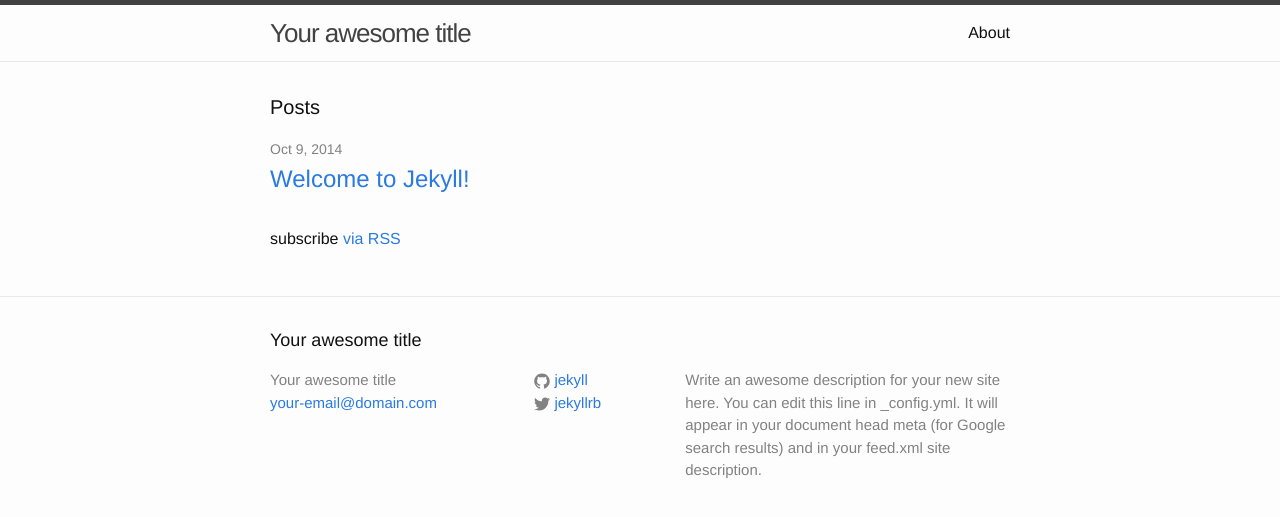
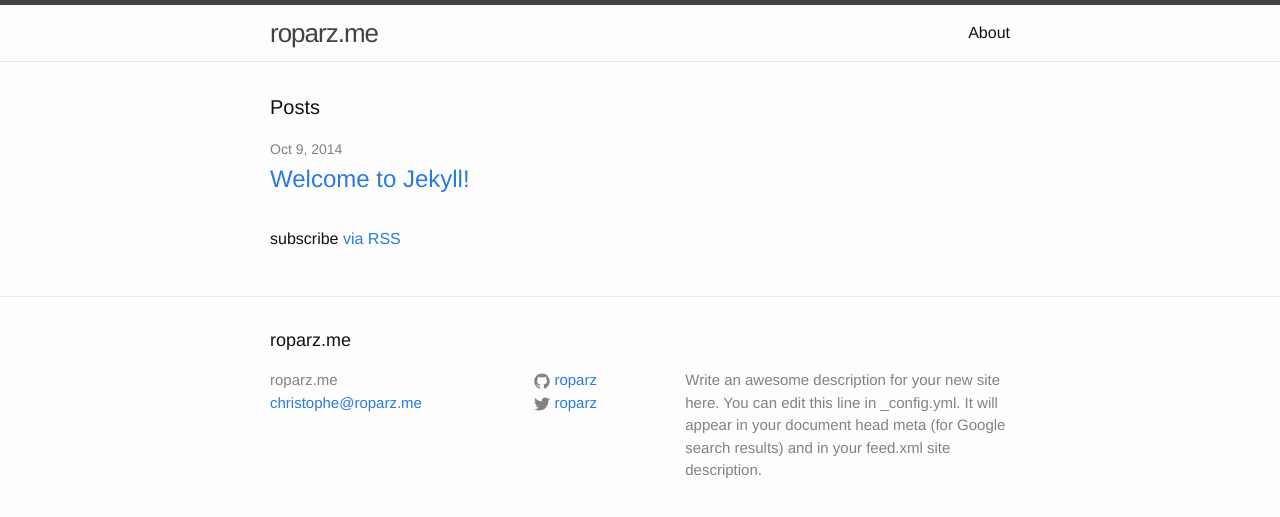
Before and after one commit to roparz/roparz.github.io, a Jekyll site: the page built from index.html, in a window 1280 px wide. Shown: the top 517 px of the page. Built offline with Jekyll 4.4.1, drawn with Linux system fonts in a browser that asks for light colours.

Commit message:
Update config

```diff
--- a/_config.yml
+++ b/_config.yml
@@ -1,14 +1,14 @@
 # Site settings
-title: Your awesome title
-email: your-email@domain.com
+title: roparz.me
+email: christophe@roparz.me
 description: > # this means to ignore newlines until "baseurl:"
   Write an awesome description for your new site here. You can edit this
   line in _config.yml. It will appear in your document head meta (for
   Google search results) and in your feed.xml site description.
 baseurl: "" # the subpath of your site, e.g. /blog/
 url: "http://yourdomain.com" # the base hostname & protocol for your site
-twitter_username: jekyllrb
-github_username:  jekyll
+twitter_username: roparz
+github_username:  roparz
 
 # Build settings
 markdown: kramdown
```
